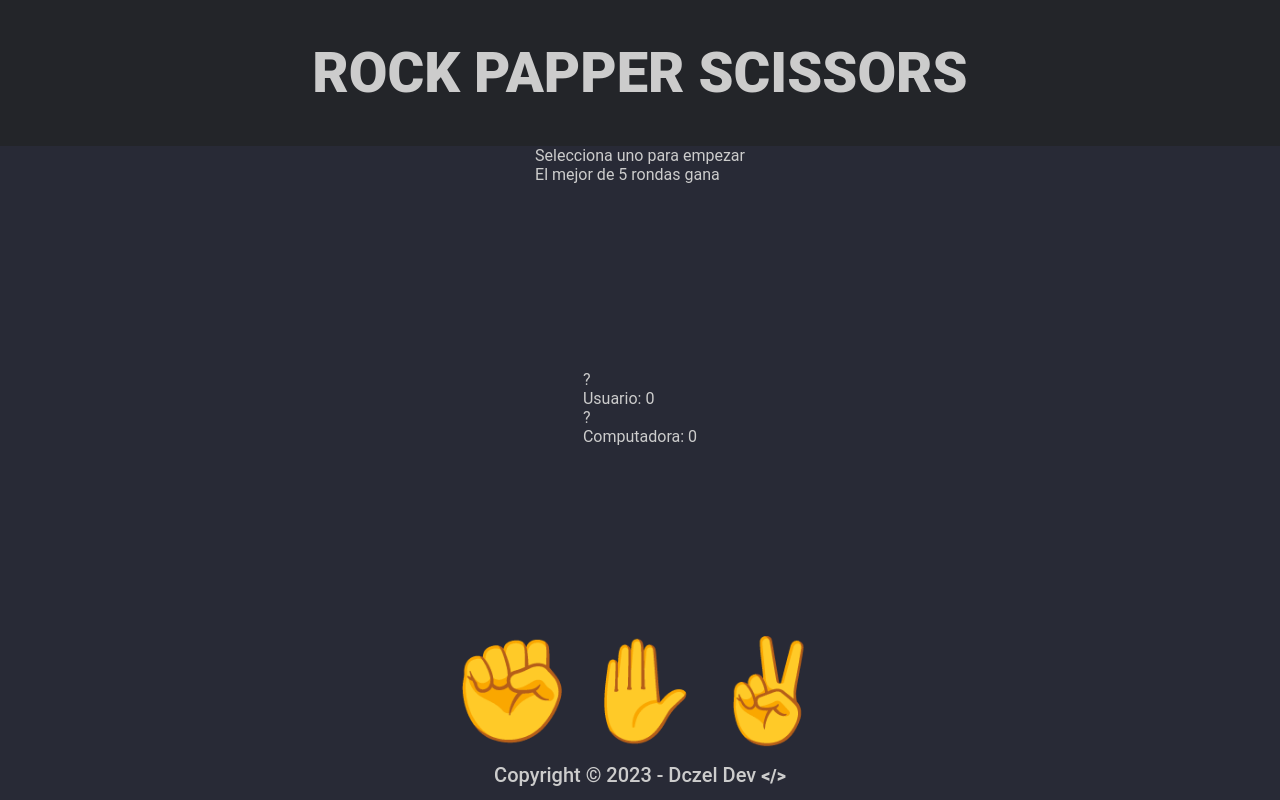
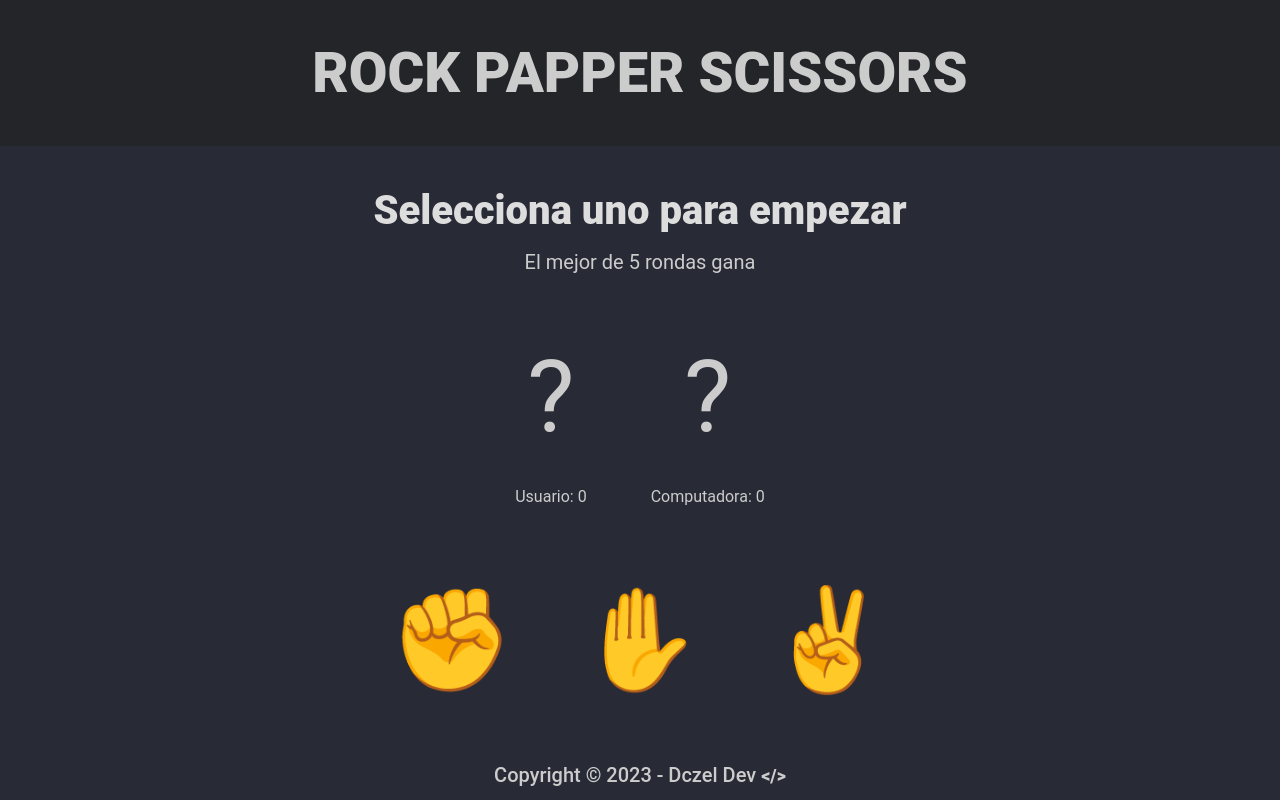
Before and after one commit to JhonatanDczel/rock-paper-scissors, a plain HTML site: page index.html in a window 1280 px wide. Drawn offline with Linux system fonts and the light colour scheme.

Commit message:
Estilos de content

```diff
--- a/styles/style.css
+++ b/styles/style.css
@@ -32,9 +32,51 @@ body {
   background-color: #282a36;
   display: flex;
   flex-direction: column;
+  justify-content: center;
+  align-items: center;
+  flex-grow: 1;
+  gap: 64px;
+}
+
+.status {
+  display: flex;
+  flex-direction: column;
+  align-items: center;
+  justify-content: space-between;
+  gap: 16px;
+}
+
+.status > #who-wins {
+  font-size: 40px;
+  font-weight: 900;
+  color: #ddd;
+}
+
+.status > #info {
+  font-size: 20px;
+}
+
+.battle {
+  display: flex;
+  gap: 64px;
+}
+
+.card {
+  display: flex;
+  flex-direction: column;
   justify-content: space-between;
   align-items: center;
-  flex-grow: 1;
+  gap: 32px;
+}
+
+.card > .item {
+  font-size: 100px;
+}
+
+#selection {
+  display: flex;
+  gap: 64px;
+  height: 140px;
 }
 
 button {
@@ -44,7 +86,8 @@ button {
 }
 
 button:hover {
-  text-shadow: 0 0 15px rgba(240, 240, 0.8);
+  text-shadow: 0 0 20px #a4b4f4;
+  font-size: 120px;
 }
 
 .footer {
```
